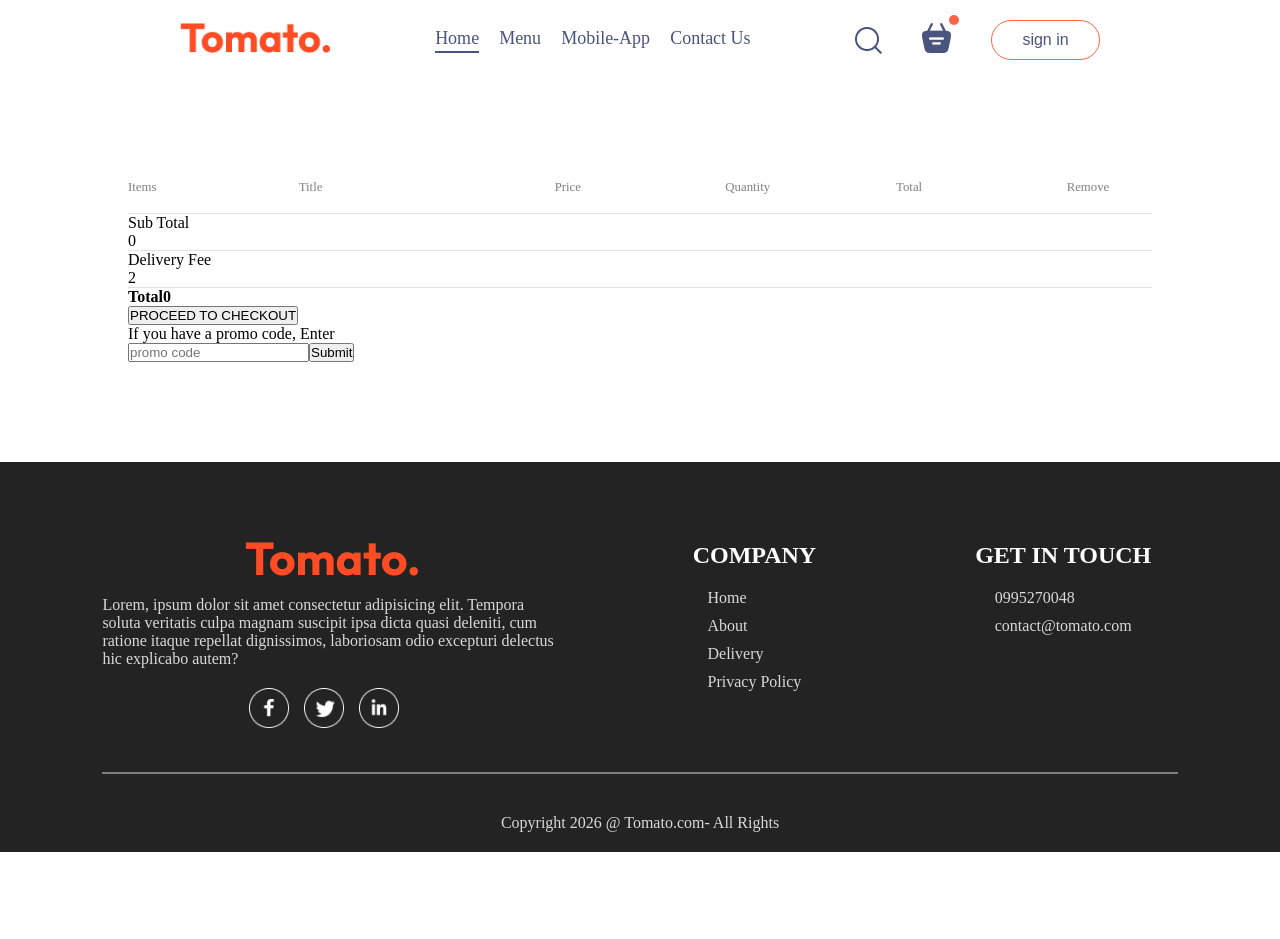
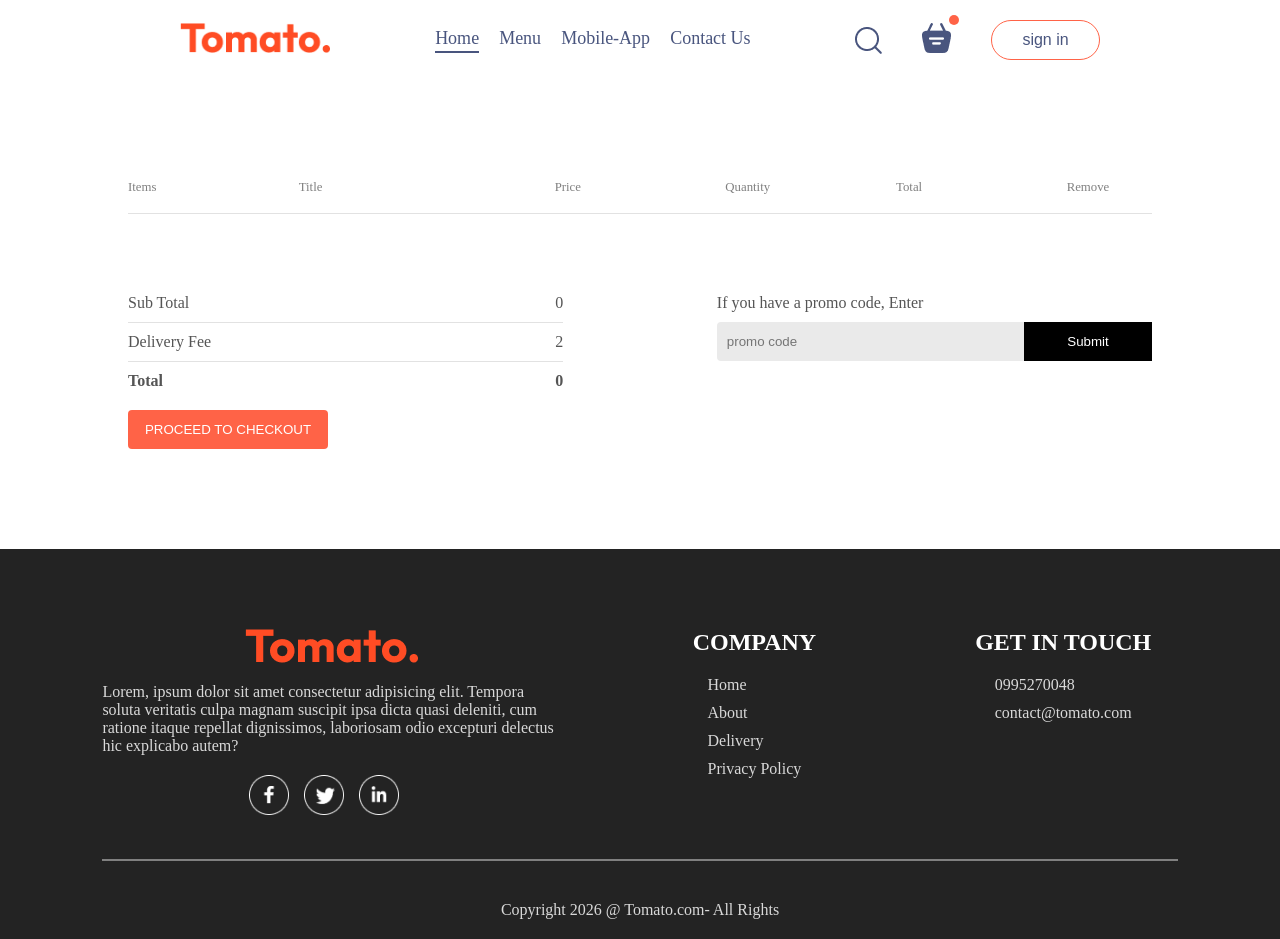
Before and after one commit to Alene-Ayenew/DliveryApp, a React (Vite) app in the folder frontend/: page /cart in a window 1280 px wide. Before the commit the page ends 852 px from the top, so only its background shows below. Built offline with nearby package versions, Linux system fonts and the light colour scheme.

Commit message:
addin css for cart detail

```diff
--- a/frontend/src/Pages/Cart/Cart.css
+++ b/frontend/src/Pages/Cart/Cart.css
@@ -22,3 +22,61 @@
 .cart-items-item .cross{
     cursor: pointer;
 }
+.cart-bottom{
+    margin-top: 80px;
+    display: flex;
+    justify-content: space-between;
+    gap: max(12vw,20px);
+}
+.cart-total{
+    flex: 1;
+    display: flex;
+    flex-direction: column;
+    gap: 20px;
+}
+.cart-total-details{
+    display: flex;
+    justify-content: space-between;
+    color: #555;
+}
+.cart-total hr{
+    margin: 10px 0px;
+}
+.cart-total button{
+    border: none;
+    color: white;
+    background-color: tomato;
+    width: max(15vw,200px);
+    padding: 12px 0px;
+    border-radius: 4px;
+    cursor: pointer;
+}
+.cart-promocode{
+    flex: 1;
+}
+.cart-promocode p{
+    color: #555;
+
+}
+.cart-promocode-input{
+    margin-top: 10px;
+    display: flex;
+    justify-content: space-between;
+    align-items: center;
+    background-color: #eaeaea;
+    border-radius: 4px;
+}
+.cart-promocode-input input{
+    background: transparent;
+    border: none;
+    outline: none;
+    padding-left: 10px;
+}
+.cart-promocode-input button{
+    width: max(10vw,15px);
+    padding :12px 5px;
+    background-color: black;
+    border: none;
+    color: white;
+    border-radius: 4pxs;
+}
```
